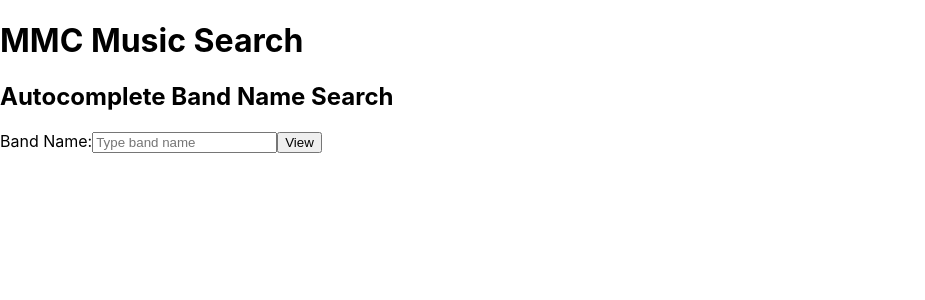
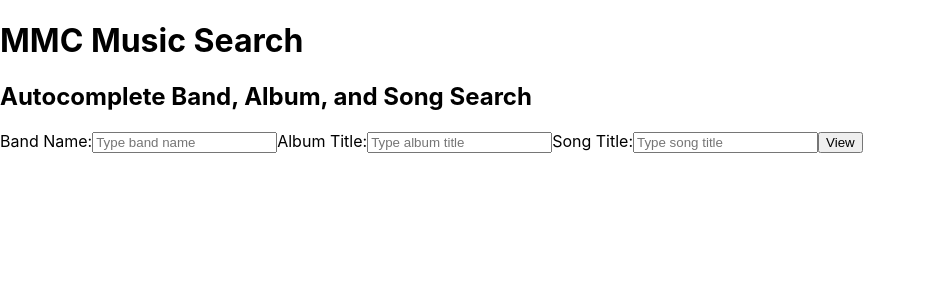
Before and after one commit to rgreenegit/MMC_Test, a React (Create React App) app in the folder frontend/: page / in a window 1280 px wide. Shown: the top 300 px of the page, without its empty margins (0-925 px from the left). Built offline with nearby package versions, Linux system fonts and the light colour scheme.

Commit message:
feat: add album and song fields to frontend. backend autocomplete will return all matches to all fields

```diff
--- a/frontend/src/components/AutocompleteForm.js
+++ b/frontend/src/components/AutocompleteForm.js
@@ -1,19 +1,25 @@
 import React, { useState, useEffect } from 'react';
 import axios from 'axios';
 
-const apiUrl = "http://127.0.0.1:8000"
+const apiUrl = "http://127.0.0.1:8000";
 
 const AutocompleteForm = () => {
   const [bandName, setBandName] = useState('');
+  const [albumTitle, setAlbumTitle] = useState('');
+  const [songTitle, setSongTitle] = useState('');
+  const [activeField, setActiveField] = useState('');
   const [suggestions, setSuggestions] = useState([]);
 
-  const handleChange = async (e) => {
-    const input = e.target.value;
-    setBandName(input);
+  const handleInputChange = async (field, value) => {
+    if (field === 'bandName') setBandName(value);
+    if (field === 'albumTitle') setAlbumTitle(value);
+    if (field === 'songTitle') setSongTitle(value);
 
-    if (input.length > 0) {
+    setActiveField(field);
+
+    if (value.length > 0) {
       try {
-        const response = await axios.get(`${apiUrl}/autocomplete/?prefix=${input}`);
+        const response = await axios.get(`${apiUrl}/autocomplete/?prefix=${value}`);
         setSuggestions(response.data);
       } catch (error) {
         console.error('Error fetching autocomplete suggestions:', error);
@@ -25,24 +31,50 @@ const AutocompleteForm = () => {
 
   const handleSubmit = (e) => {
     e.preventDefault();
-    console.log('Submitted:', bandName);
+    console.log('Submitted:', {
+      bandName,
+      albumTitle,
+      songTitle,
+    });
   };
 
   return (
     <div>
-      <h2>Autocomplete Band Name Search</h2>
+      <h2>Autocomplete Band, Album, and Song Search</h2>
       <form onSubmit={handleSubmit}>
         <label>
           Band Name:
           <input
             type="text"
             value={bandName}
-            onChange={handleChange}
+            onChange={(e) => handleInputChange('bandName', e.target.value)}
             placeholder="Type band name"
           />
         </label>
+
+        <label>
+          Album Title:
+          <input
+            type="text"
+            value={albumTitle}
+            onChange={(e) => handleInputChange('albumTitle', e.target.value)}
+            placeholder="Type album title"
+          />
+        </label>
+
+        <label>
+          Song Title:
+          <input
+            type="text"
+            value={songTitle}
+            onChange={(e) => handleInputChange('songTitle', e.target.value)}
+            placeholder="Type song title"
+          />
+        </label>
+
         <button type="submit">View</button>
       </form>
+
       <div>
         {suggestions.length > 0 && (
           <ul>
```
Also changed, not shown: 1 other file (tests, documents, lock files or other folders).
